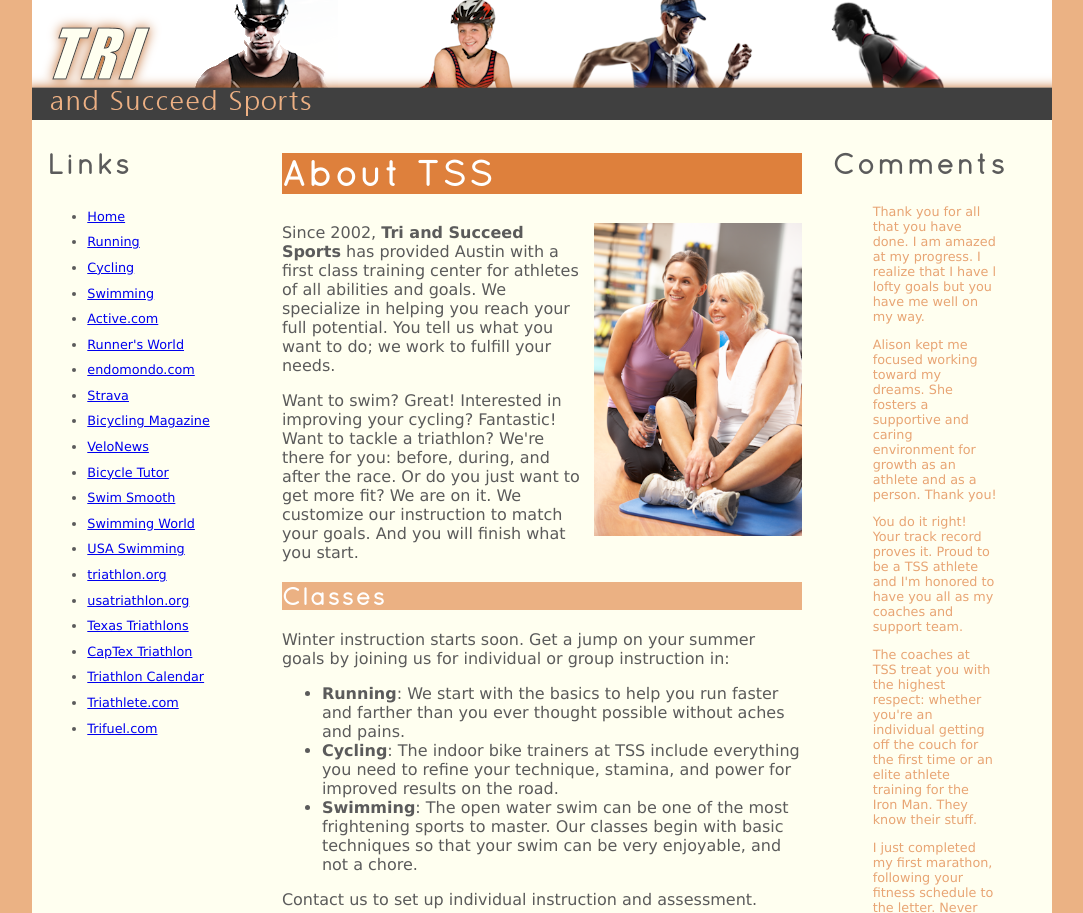
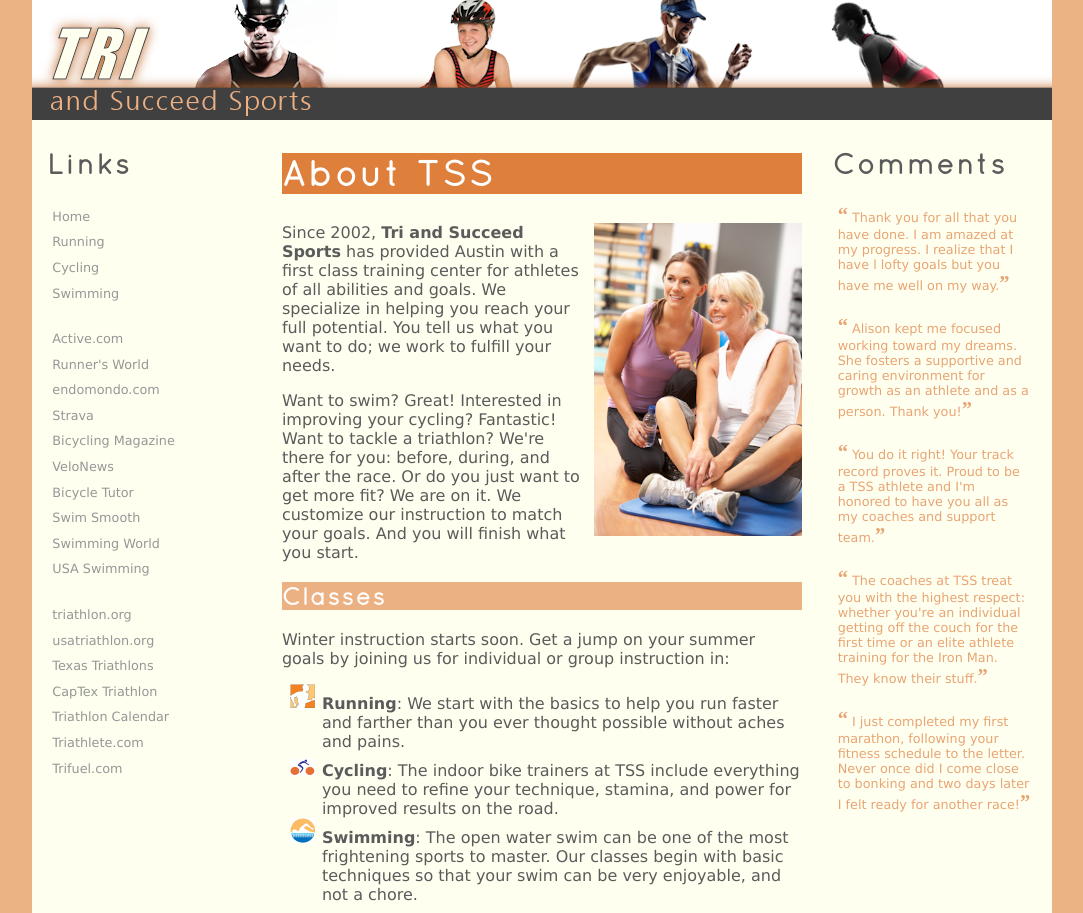
Before and after one commit to mahimarib/Fitness-Club, a plain HTML site: page index.html in a window 1280 px wide. Shown: the top 913 px of the page, without its empty margins (98-1181 px from the left). Drawn offline with Linux system fonts and the light colour scheme.

Commit message:
setting index.html

```diff
--- a/tss_styles.css
+++ b/tss_styles.css
@@ -67,6 +67,22 @@ article.syllabus h2 {
 
 aside blockquote {
     color: rgb(232, 165, 116);
+    margin: 20px 5px;
+    quotes: '\201C''\201D';
+}
+
+aside blockquote::before {
+    content: open-quote;
+    font-family: 'Times New Roman', Times, serif;
+    font-size: 1.6em;
+    font-weight: bold;
+}
+
+aside blockquote::after {
+    content: close-quote;
+    font-family: 'Times New Roman', Times, serif;
+    font-size: 1.6em;
+    font-weight: bold;
 }
 
 aside {
@@ -81,9 +97,51 @@ nav {
 
 nav > ul {
     line-height: 2em;
+    list-style-type: none;
+    padding-left: 5px;
+}
+
+nav > ul > li.newgroup {
+    margin-top: 20px;
+}
+
+nav > ul > li > a:link,
+nav > ul > li > a:visited {
+    color: rgb(151, 151, 151);
+    text-decoration: none;
+}
+
+nav > ul > li > a:hover,
+nav > ul > li > a:active {
+    color: rgb(255, 64, 255);
+    text-decoration: underline;
 }
 
 /* List Styles */
+
+article#about_tss ul li:first-of-type {
+    list-style-image: url(runicon.png);
+}
+
+article#about_tss ul li:nth-of-type(2) {
+    list-style-image: url(bikeicon.png);
+}
+
+article#about_tss ul li:last-of-type {
+    list-style-image: url(swimicon.png);
+}
+
+article.syllabus ol {
+    list-style-type: upper-roman;
+}
+
+article.syllabus ol ol {
+    list-style-type: upper-alpha;
+}
+
+article.syllabus ol ol ol {
+    list-style-type: decimal;
+}
 
 /* Footer Styles */
 
```
Also changed, not shown: index.html (renamed from tss_home.html).
